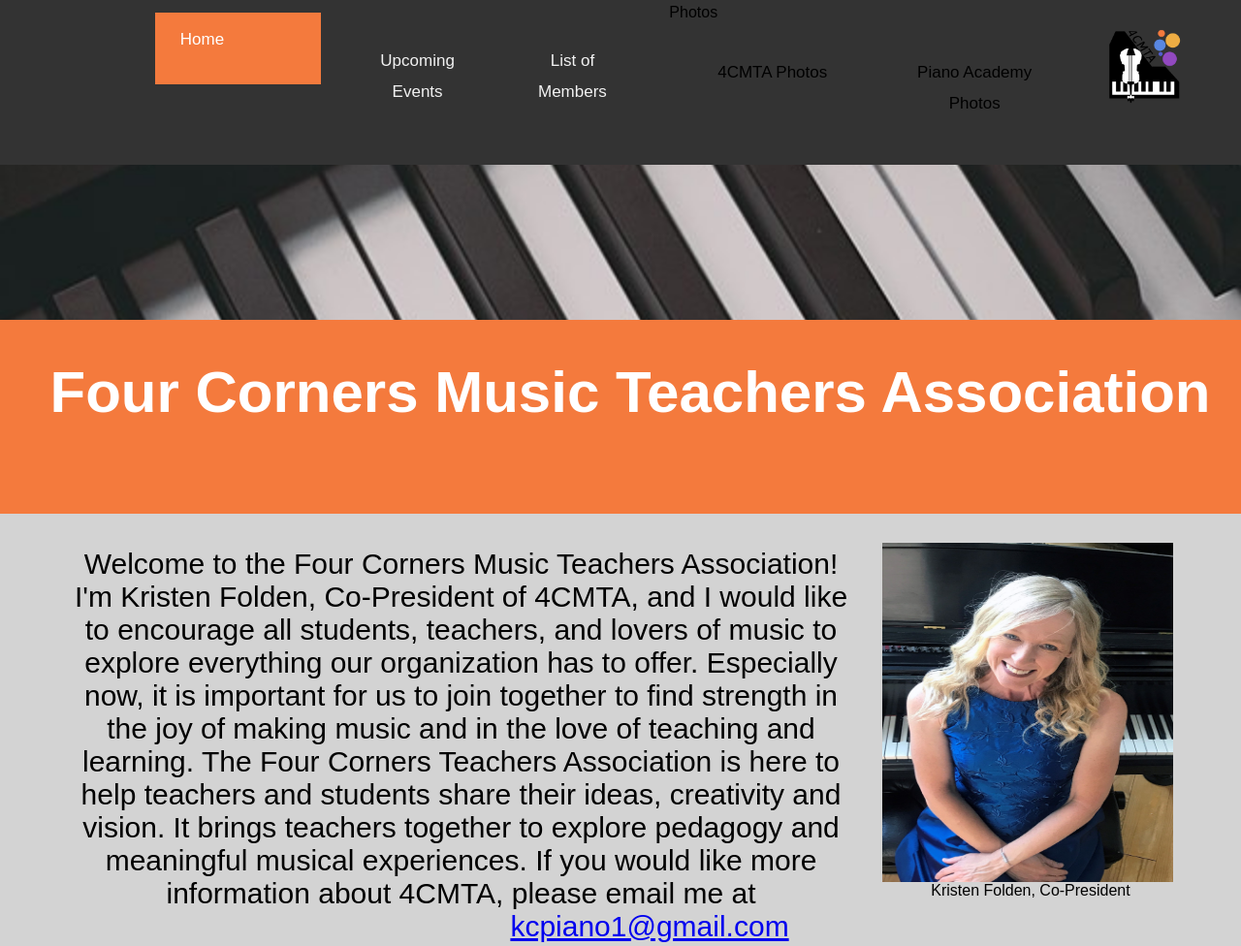
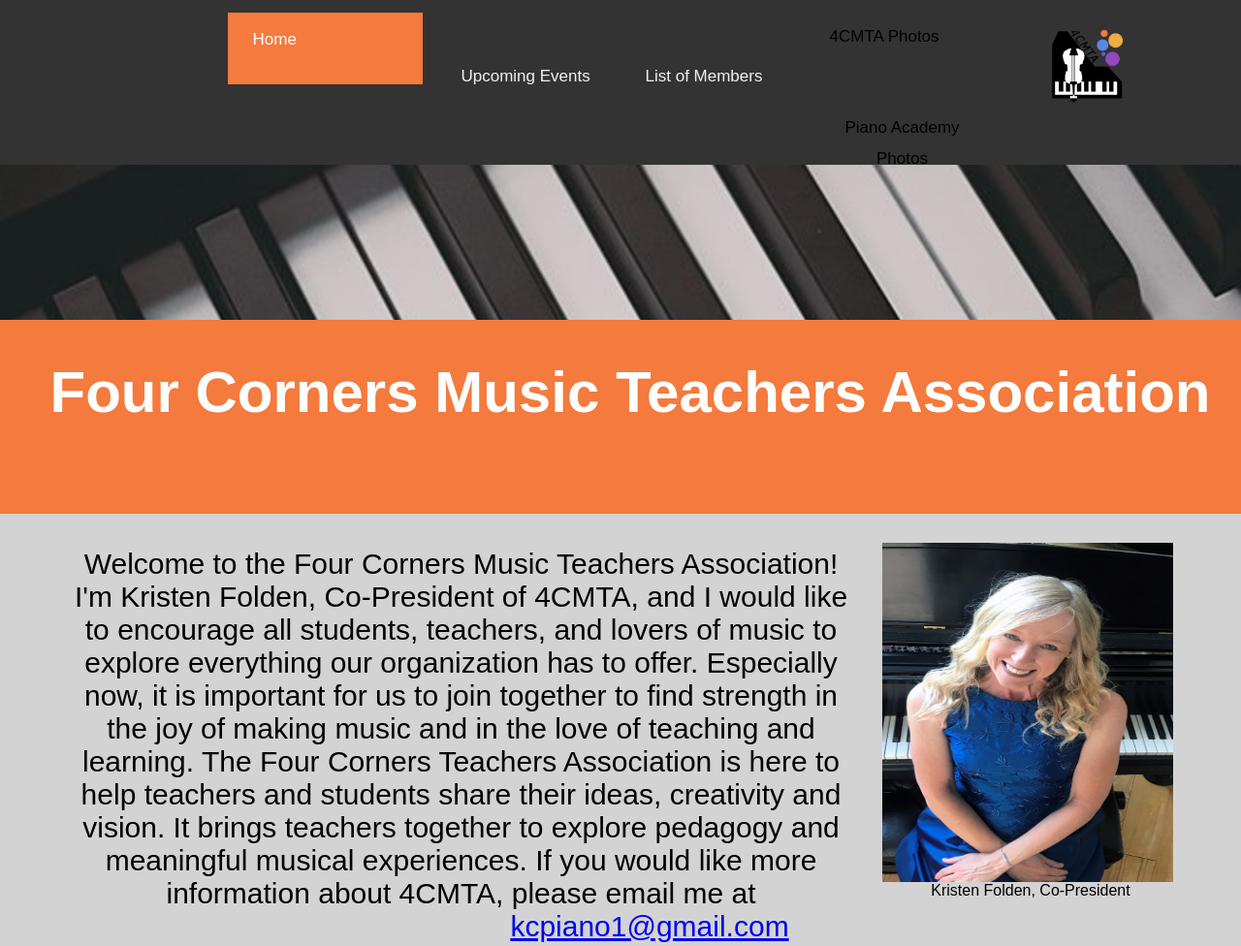
Before and after one commit to LisaPiano/FourCornersMusicTeachersAssociation, a plain HTML site: page index.html in a window 1280 px wide. Shown: the top 976 px of the page at 97% size. Drawn offline with Linux system fonts and the light colour scheme; a web font is replaced by a local one.

Commit message:
took away hov hide change

```diff
--- a/index.html
+++ b/index.html
@@ -25,9 +25,9 @@
             <a href="listOfTeachers.html" class="hov hide change" aria-label="link for the list of teachers">List of Members</a>
 
             <!-- ======================================================================================================= -->
-            <div class="dropdown hov hide change">
+            <div class="dropdown">
                 <p class="dropbtn hov hide change">Photos</p>
-            <div class="dropdown-content hov hide change">
+            <div class="dropdown-content">
             <a href="photos.html" class="hov hide change" aria-label="link for the page of 4CMTA photos">4CMTA Photos</a>
             <a href="pianoAcademyphotos.html" class="hov hide change" aria-label="link for the page of Piano Academy photos">Piano Academy Photos</a>
             </div>
```
